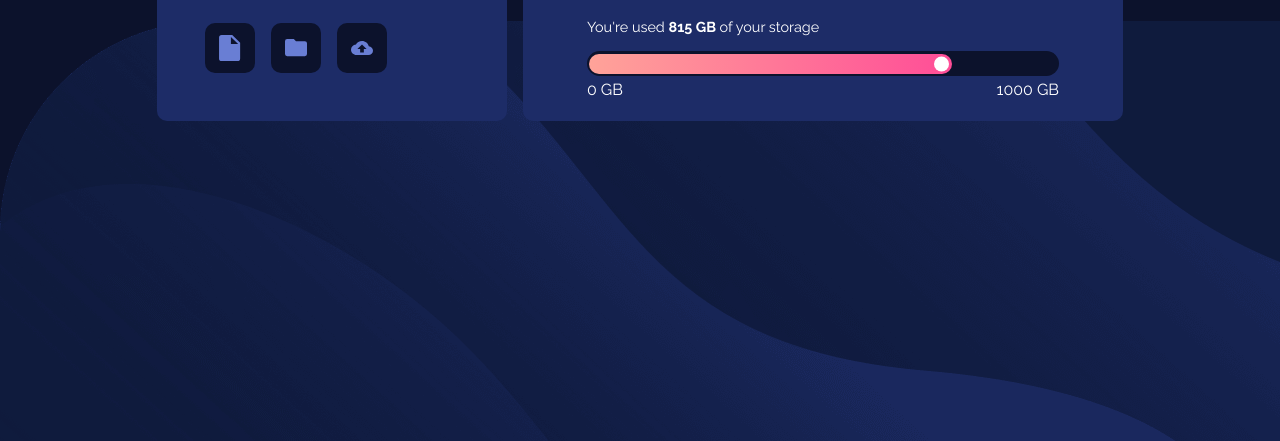
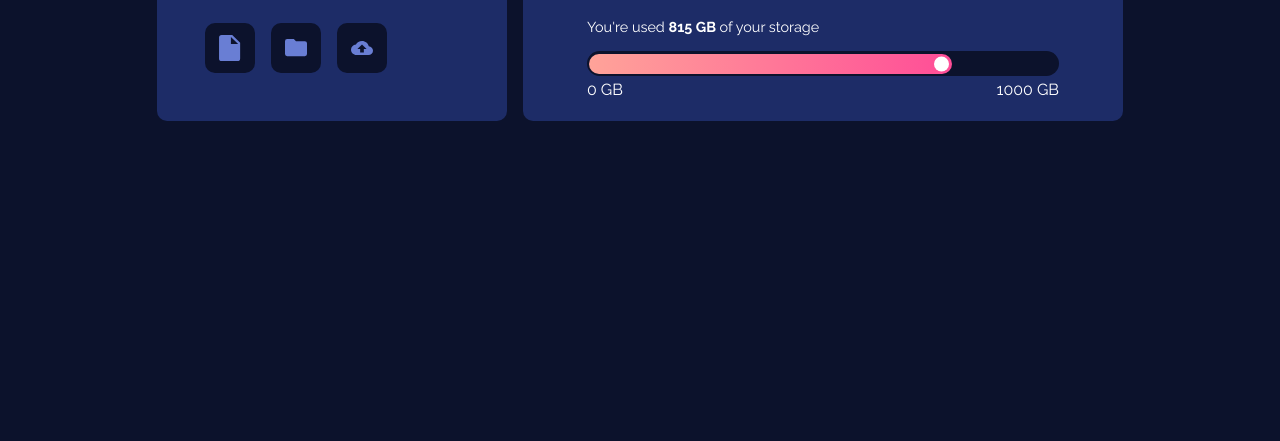
Before and after one commit to rafguzdev/frontend_mentor_challenges, a plain HTML site: page 004_Fylo_Data_Storage_Component/index.html in a window 1280 px wide. Shown: the part 359-800 px from the top of the page. Drawn offline with Linux system fonts and the light colour scheme.

Commit message:
004_Fylo_Data_Storage_Component

```diff
--- a/004_Fylo_Data_Storage_Component/style.scss
+++ b/004_Fylo_Data_Storage_Component/style.scss
@@ -5,9 +5,7 @@
 }
 
 body {
-    background-image: url('img/bg-mobile.png');
-    background-repeat: no-repeat;
-    background-size: cover;
+    background-color: hsl(229, 57%, 11%);
     height: 100vh;
     font-family: 'Raleway', sans-serif;
 }
@@ -145,14 +143,6 @@ body {
 
 @media screen and (min-width: 1000px) {
 
-    body {
-        background-color: hsl(229, 57%, 11%);
-        background-image: url('img/bg-desktop.png');
-        background-position-y: bottom;
-        background-size: unset;
-
-    }
-
     .container {
         flex-direction: row;
         gap: 1rem;
```
Also changed, not shown: 004_Fylo_Data_Storage_Component/style.css, 1 other file.
